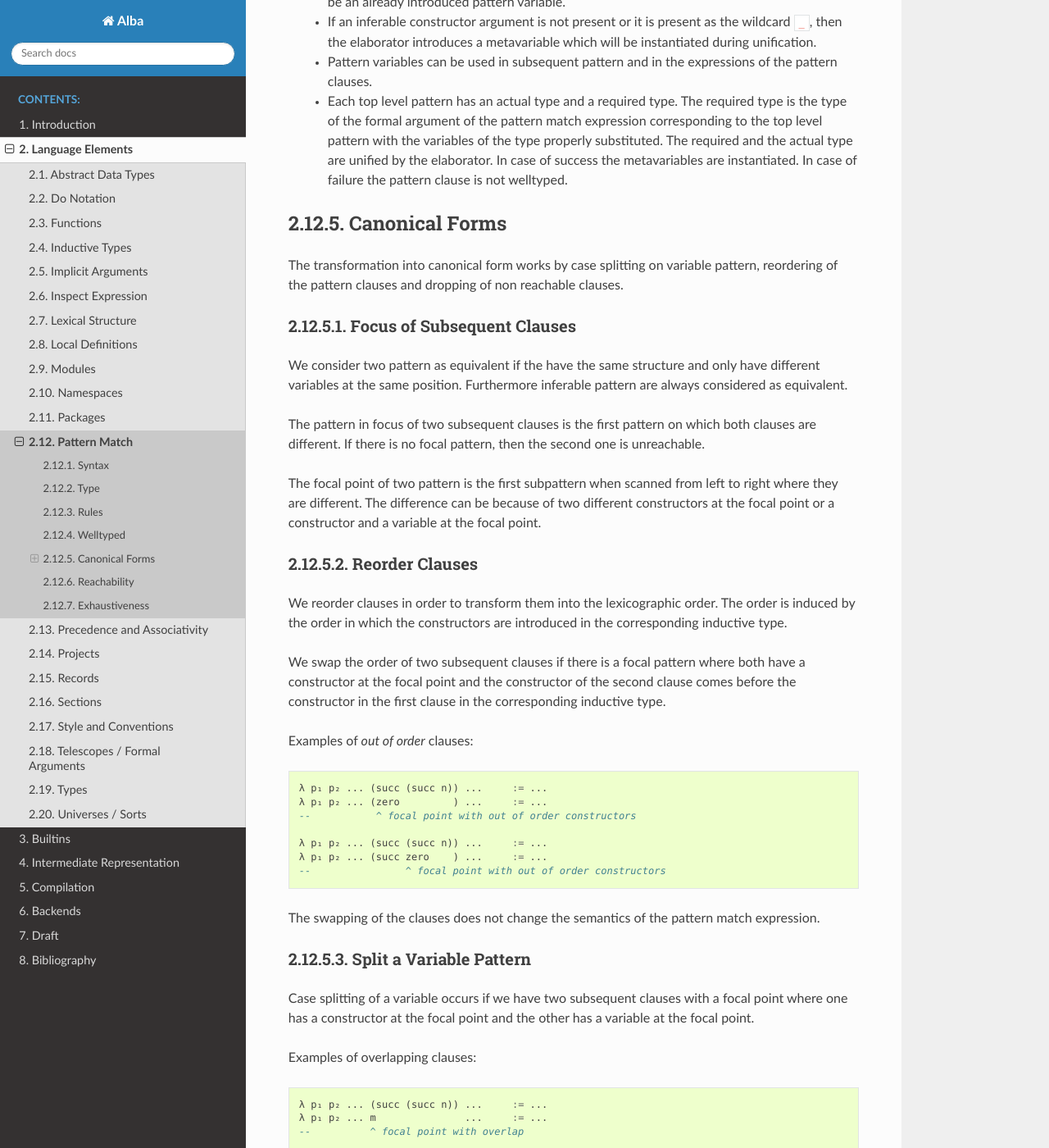
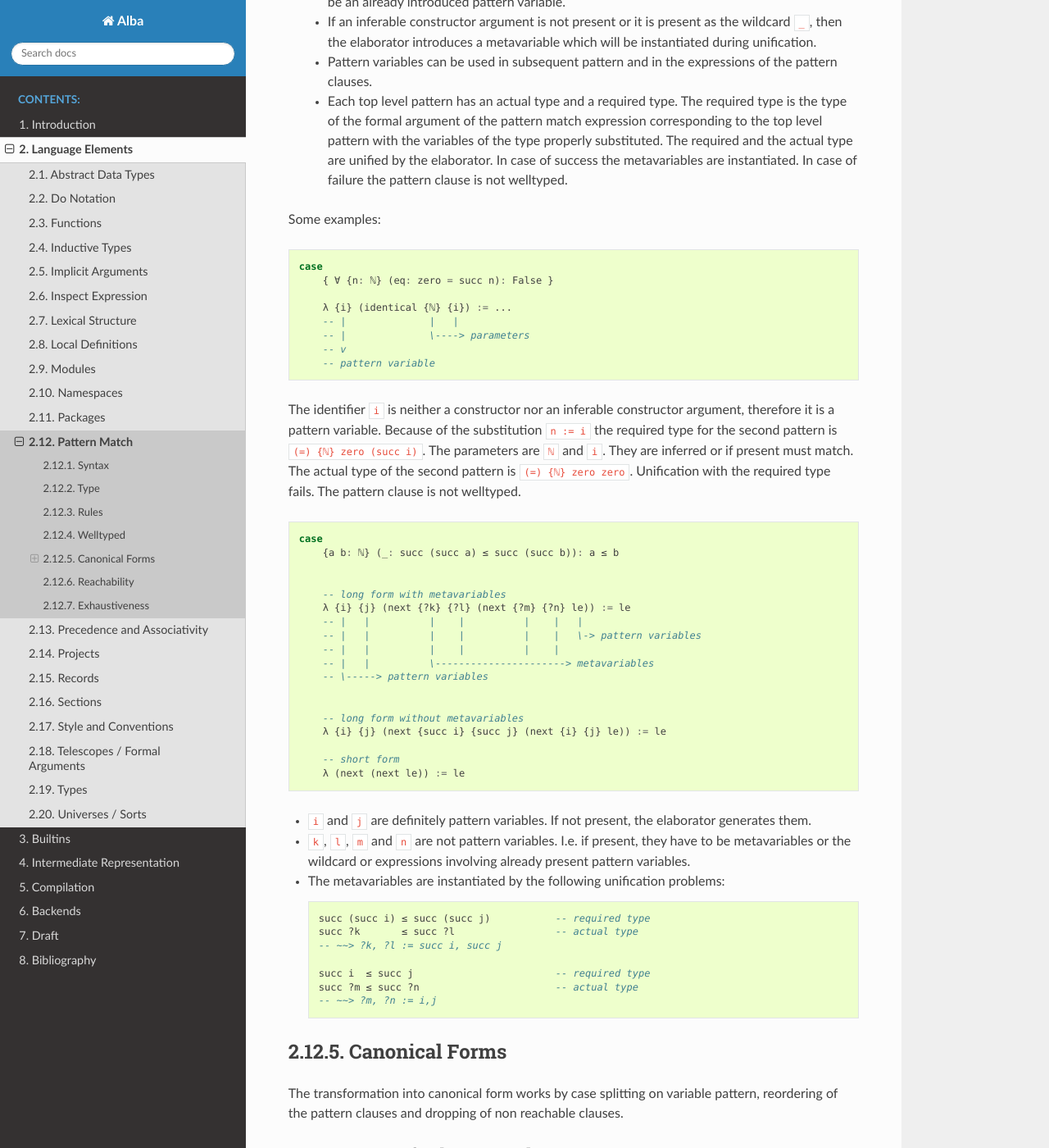
Before and after one commit to alba-lang/lang-spec, a Sphinx documentation site: the page built from sphinx/source/lang-elems/pattern-match.rst, in a window 1280 px wide and 1400 px high, scrolled down 4639 px. Shown: the whole window at 82% size. Built offline with Sphinx 7.4.7 and the Read the Docs theme 2.0.0, drawn with Linux system fonts in a browser that asks for light colours.

Commit message:
Added examples to pattern match type checking
	modified:   sphinx/source/lang-elems/pattern-match.rst

```diff
--- a/sphinx/source/lang-elems/pattern-match.rst
+++ b/sphinx/source/lang-elems/pattern-match.rst
@@ -273,6 +273,56 @@ pattern).
      elaborator. In case of success the metavariables are instantiated. In case
      of failure the pattern clause is not welltyped.
 
+Some examples::
+
+    case
+        { ∀ {n: ℕ} (eq: zero = succ n): False }
+
+        λ {i} (identical {ℕ} {i}) := ...
+        -- |              |   |
+        -- |              \----> parameters
+        -- v
+        -- pattern variable
+
+The identifier ``i`` is neither a constructor nor an inferable constructor argument, therefore it is a pattern variable. Because of the substitution ``n := i`` the required type for the second pattern is ``(=) {ℕ} zero (succ i)``. The parameters are ``ℕ`` and ``i``. They are inferred or if present must match. The actual type of the second pattern is ``(=) {ℕ} zero zero``. Unification with the required type fails. The pattern clause is not welltyped.
+
+.. code-block::
+
+    case
+        {a b: ℕ} (_: succ (succ a) ≤ succ (succ b)): a ≤ b
+
+
+        -- long form with metavariables
+        λ {i} {j} (next {?k} {?l} (next {?m} {?n} le)) := le
+        -- |   |          |    |          |    |   |
+        -- |   |          |    |          |    |   \-> pattern variables
+        -- |   |          |    |          |    |
+        -- |   |          \----------------------> metavariables
+        -- \-----> pattern variables
+
+
+        -- long form without metavariables
+        λ {i} {j} (next {succ i} {succ j} (next {i} {j} le)) := le
+
+        -- short form
+        λ (next (next le)) := le
+
+- ``i`` and ``j`` are definitely pattern variables. If not present, the
+  elaborator generates them.
+
+- ``k``, ``l``, ``m`` and ``n`` are not pattern variables. I.e. if present, they
+  have to be metavariables or the wildcard or expressions involving already
+  present pattern variables.
+
+- The metavariables are instantiated by the following unification problems::
+
+    succ (succ i) ≤ succ (succ j)           -- required type
+    succ ?k       ≤ succ ?l                 -- actual type
+    -- ~~> ?k, ?l := succ i, succ j
+
+    succ i  ≤ succ j                        -- required type
+    succ ?m ≤ succ ?n                       -- actual type
+    -- ~~> ?m, ?n := i,j
 
 
 
```
